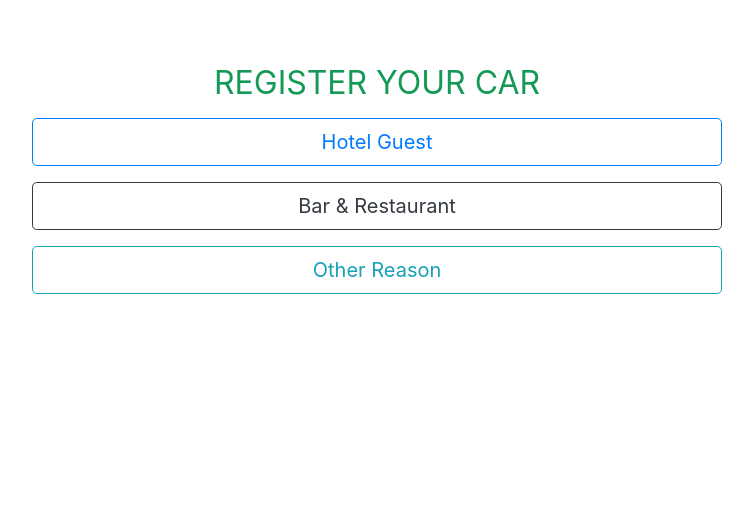
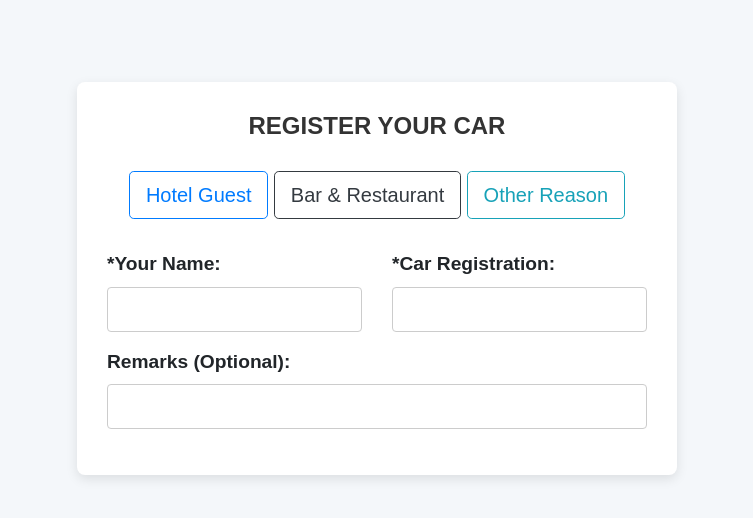
Before and after one commit to BonningtonDublin/bonningtondublin.github.io, a Jekyll site: the page built from README.md, in a window 1280 px wide. Shown: the top 518 px of the page, without its empty margins (263-1016 px from the left). Built offline with Jekyll 4.4.1, drawn with Linux system fonts in a browser that asks for light colours; our own code applies the rules of GitHub Pages for plain Markdown files.

Commit message:
Update default.html

```diff
--- a/_layouts/default.html
+++ b/_layouts/default.html
@@ -9,25 +9,71 @@
   <link rel="stylesheet" href="https://cdn.jsdelivr.net/npm/bootstrap@4.3.1/dist/css/bootstrap.min.css">
 
   <style>
-    .conditional-fields, #main-fields, #other-fields, #confirm-section {
+    body {
+      font-family: 'Arial', sans-serif;
+      background-color: #f4f7fa;
+    }
+
+    .container {
+      max-width: 600px;
+      margin: 50px auto;
+      background-color: white;
+      padding: 30px;
+      border-radius: 8px;
+      box-shadow: 0 4px 12px rgba(0, 0, 0, 0.1);
+    }
+
+    h2 {
+      font-size: 24px;
+      font-weight: bold;
+      text-align: center;
+      margin-bottom: 30px;
+      color: #333;
+    }
+
+    .form-group label {
+      font-weight: bold;
+    }
+
+    .form-group input {
+      height: 45px;
+      border-radius: 4px;
+      border: 1px solid #ccc;
+      padding: 0 15px;
+      font-size: 16px;
+    }
+
+    .btn-primary, .btn-success, .btn-secondary {
+      width: 100%;
+      font-size: 18px;
+      padding: 12px;
+      border-radius: 4px;
+    }
+
+    .conditional-fields, #confirm-section, #save {
       display: none;
+    }
+
+    .modal-body p {
+      font-size: 16px;
+    }
+
+    .modal-footer button {
+      font-size: 16px;
+      padding: 10px 20px;
     }
   </style>
 </head>
 <body>
   <main id="content" class="main-content" role="main">
-    <script src="https://code.jquery.com/jquery-3.3.1.min.js" crossorigin="anonymous"></script>
-    <script src="https://cdn.jsdelivr.net/npm/popper.js@1.14.7/dist/umd/popper.min.js" crossorigin="anonymous"></script>
-    <script src="https://cdn.jsdelivr.net/npm/bootstrap@4.3.1/dist/js/bootstrap.min.js" crossorigin="anonymous"></script>
-
     <div class="container">
-      <h2 class="text-center title">REGISTER YOUR CAR</h2>
+      <h2>REGISTER YOUR CAR</h2>
 
       <!-- Step 1: Select Reason for Visit -->
       <div id="reason-buttons" class="d-grid gap-2 text-center">
-        <button type="button" class="btn btn-outline-primary btn-lg btn-block mb-3" id="btnGuest" onclick="selectReason('guest')">Hotel Guest</button>
-        <button type="button" class="btn btn-outline-dark btn-lg btn-block mb-3" id="btnBar" onclick="selectReason('croft_mcgettigans')">Bar & Restaurant</button>
-        <button type="button" class="btn btn-outline-info btn-lg btn-block mb-3" id="btnOther" onclick="selectReason('other')">Other Reason</button>
+        <button type="button" class="btn btn-outline-primary btn-lg mb-3" id="btnGuest" onclick="selectReason('guest')">Hotel Guest</button>
+        <button type="button" class="btn btn-outline-dark btn-lg mb-3" id="btnBar" onclick="selectReason('croft_mcgettigans')">Bar & Restaurant</button>
+        <button type="button" class="btn btn-outline-info btn-lg mb-3" id="btnOther" onclick="selectReason('other')">Other Reason</button>
       </div>
 
       <!-- Main Form -->
@@ -35,44 +81,28 @@
 
         <!-- Common Fields: Name and Car Registration -->
         <div id="main-fields">
-          <div class="form-group">
-            <div class="row">
-              <div class="col-md-2">
+          <div class="form-group row">
+            <div class="col-md-6">
               <label for="NAME">*Your Name:</label>
-              </div>
-              <div class="col-md-2">
-                <label for="CAR-REGISTRATION">*Car Registration:</label>
-              </div>
-            </div>
-            <div class="row">
-              <div class="col-md-2">
               <input type="text" id="NAME" name="NAME" class="form-control" required>
             </div>
-              <div class="col-md-2">
+            <div class="col-md-6">
+              <label for="CAR-REGISTRATION">*Car Registration:</label>
               <input type="text" id="CAR-REGISTRATION" name="CAR-REGISTRATION" class="form-control" required>
-              </div>
             </div>
           </div>
         </div>
 
         <!-- Conditional Fields for Hotel Guest -->
         <div id="guest-fields" class="conditional-fields">
-          <div class="form-group">
-            <div class="row">
-              <div class="col-md-2">
+          <div class="form-group row">
+            <div class="col-md-6">
               <label for="ROOM">*Room Number:</label>
-              </div>
-              <div class="col-md-2">
-                <label for="CHECK-OUT">*Check-Out Date:</label>
-              </div>
-            </div>
-            <div class="row">
-              <div class="col-md-2">
               <input type="number" id="ROOM" name="ROOM" class="form-control" min="80" max="5118">
             </div>
-              <div class="col-md-2">
+            <div class="col-md-6">
+              <label for="CHECK-OUT">*Check-Out Date:</label>
               <input type="date" id="CHECK-OUT" name="CHECK-OUT" class="form-control">
-              </div>
             </div>
           </div>
         </div>
@@ -89,12 +119,14 @@
         <div id="confirm-section">
           <div class="form-check mb-3">
             <input type="checkbox" id="CONFIRMED" name="CONFIRMED" class="form-check-input" value="Yes" checked required>
-            <label for="CONFIRMED" class="form-check-label">I confirm that the information provided above is accurate. I understand that any inaccuracies may result in unauthorized parking and will lead to my vehicle being clamped. By submitting, you agree to the terms stated above.</label>
+            <label for="CONFIRMED" class="form-check-label">
+              I confirm that the information provided above is accurate. I understand that any inaccuracies may result in unauthorized parking and will lead to my vehicle being clamped. By submitting, you agree to the terms stated above.
+            </label>
           </div>
         </div>
 
-        <div id="save" style="display: none;" class="d-grid gap-2">
-          <button id="btnSubmit" type="button" class="btn-success btn-block btn-lg" data-toggle="modal" data-target="#submitModal" onclick="populateModal()">Submit</button>
+        <div id="save" style="display: none;">
+          <button id="btnSubmit" type="button" class="btn btn-success" data-toggle="modal" data-target="#submitModal" onclick="populateModal()">Submit</button>
         </div>
 
       </form>
@@ -111,9 +143,9 @@
             </button>
           </div>
           <div class="modal-body" id="modalBody"></div>
-          <div class="modal-footer d-grid gap-2">
-            <button type="button" class="btn-lg btn-secondary" data-dismiss="modal">Back</button>
-            <button type="button" class="btn-lg btn-primary" onclick="submitForm()">Confirm & Save</button>
+          <div class="modal-footer">
+            <button type="button" class="btn btn-secondary" data-dismiss="modal">Back</button>
+            <button type="button" class="btn btn-primary" onclick="submitForm()">Confirm & Save</button>
           </div>
         </div>
       </div>
@@ -176,8 +208,3 @@
       // Function to submit the form after confirmation
       function submitForm() {
         document.getElementById('registration-form').submit();
-      }
-    </script>
-  </main>
-</body>
-</html>
```
Lines whose indentation alone changed are shown as unchanged.
